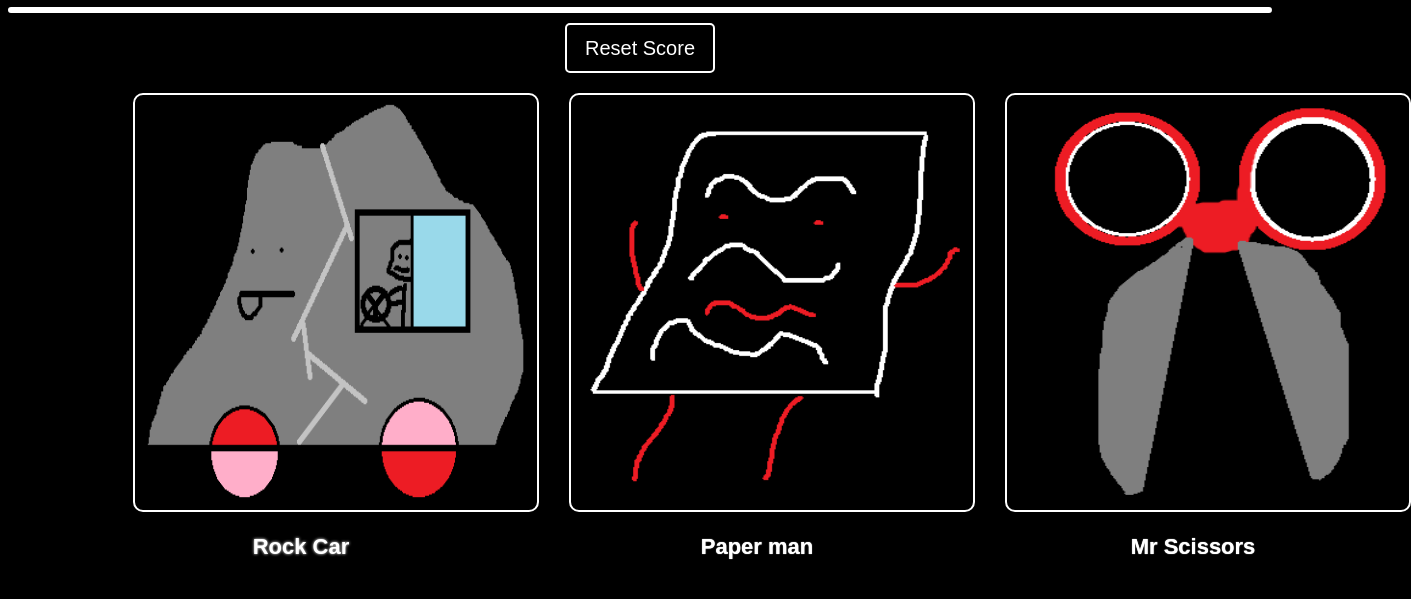
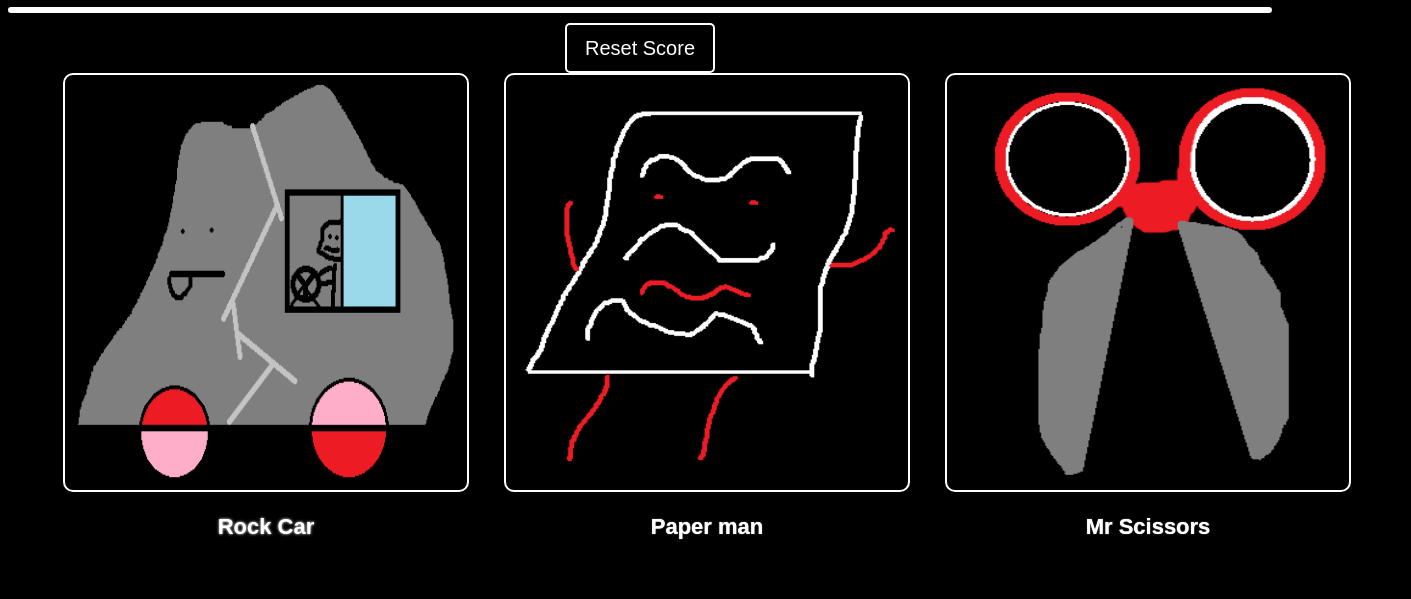
Before and after one commit to HOTDOGMAN-Tony/RockPaperScissors_withhero, a plain HTML site: page index.html in a window 1280 px wide. Shown: the part 77-676 px from the top of the page, 1411 px wide, since content can reach past the window. Drawn offline with Linux system fonts and the light colour scheme.

Commit message:
Update rock-paper-scissors-withhero.css

```diff
--- a/rock-paper-scissors-withhero.css
+++ b/rock-paper-scissors-withhero.css
@@ -79,6 +79,18 @@ p{
     margin-right: 55px;
 }
 
+
+.center{
+    display: flex;
+    flex-direction: row;
+
+    margin-left: auto;
+    margin-right: auto;
+
+    margin-top: 30px;
+
+}
+
 /*rock*/
 
 
@@ -91,11 +103,6 @@ p{
     border-color: white;
     cursor: pointer;
 
-    display: block;
-
-    margin-top: 20px;
-    margin-right: auto;
-    margin-left: 70px;
 
 }
 
@@ -127,11 +134,8 @@ p{
     border-color: white;
     cursor: pointer;
 
-    display: block;
-
-    margin-top: 20px;
-    margin-right: auto;
-    margin-left: 30px;
+    margin-left: 35px;
+    margin-right: 35px;
 
 }
 
@@ -150,11 +154,6 @@ p{
     border-color: white;
     cursor: pointer;
 
-    display: block;
-
-    margin-top: 20px;
-    margin-right: auto;
-    margin-left: 30px;
 }
 
 .scissors:hover{
```
